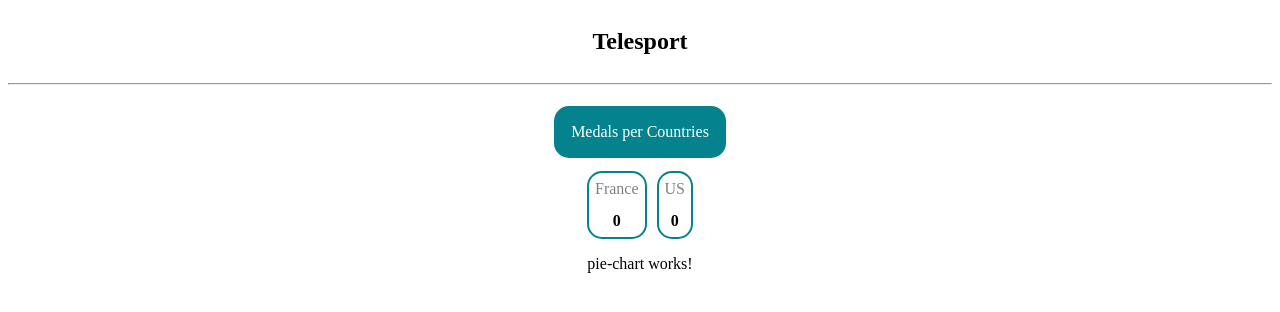
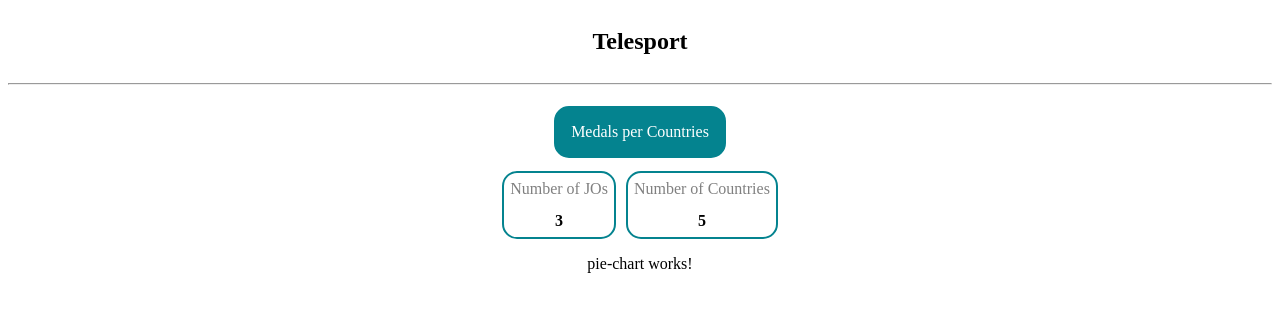
Before and after one commit to mohaali77/OC-DevFullStack-P2-Developper-le-front-end-en-utilisant-Angular, an Angular app: page / in a window 1280 px wide. Shown: the top 312 px of the page. Built offline with nearby package versions, Linux system fonts and the light colour scheme.

Commit message:
Update home.component.html

```diff
--- a/src/app/pages/home/home.component.html
+++ b/src/app/pages/home/home.component.html
@@ -4,13 +4,13 @@
     <section class='infos'>
 
         <div class="info-panel">
-            <p>France</p>
-            <p class="number">0</p>
+            <p>Number of JOs</p>
+            <p class="number">{{numberOfJos}}</p>
         </div>
 
         <div class="info-panel">
-            <p>US</p>
-            <p class="number">0</p>
+            <p>Number of Countries</p>
+            <p class="number">{{numberOfCountries}}</p>
         </div>
 
     </section>
```
